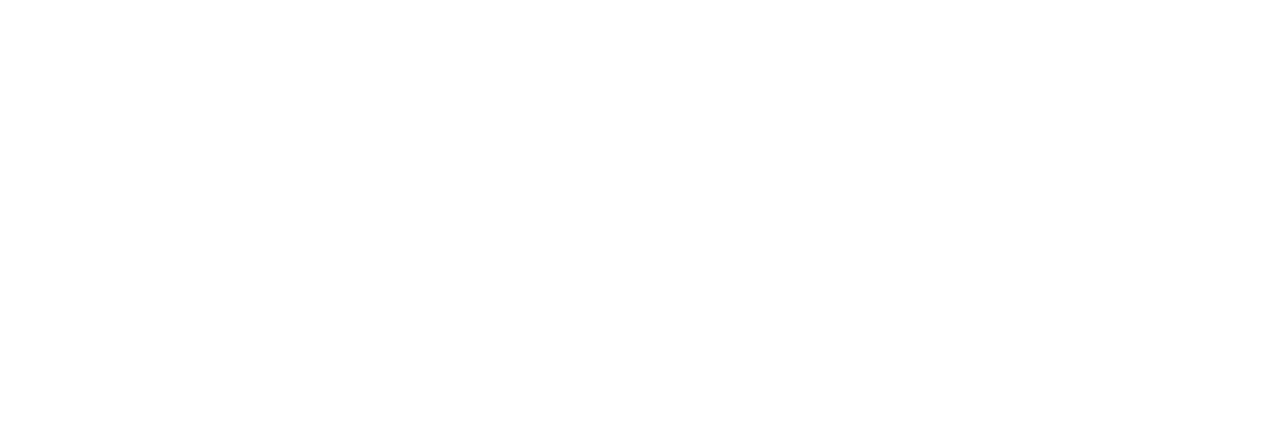
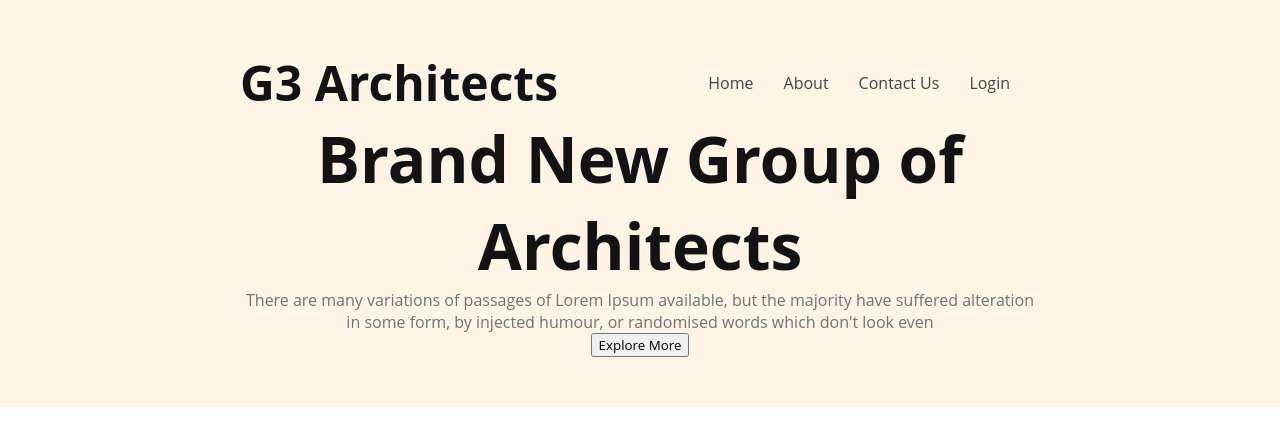
Before and after one commit to JisanEvo/G3-Architects, a plain HTML site: page index.html in a window 1280 px wide. Drawn offline with Linux system fonts and the light colour scheme.

Commit message:
added the nav section

```diff
--- a/index.html
+++ b/index.html
@@ -8,6 +8,40 @@
 </head>
 <body>
 <header>
+<nav>
+
+<h3 class="nav-title" >
+    G3 Architects
+</h3>
+<ul>
+    <li><a href="">Home</a></li>
+    <li><a href="">About</a></li>
+    <li><a href="">Contact Us</a></li>
+    <li><a href="">Login</a></li>
+</ul>
+
+</nav>
+
+
+<div class="banner">
+
+<div class="banner-content" >
+
+
+<h1 class="banner-title" >
+    Brand New
+Group of Architects
+
+</h1>
+<p class="banner-description">
+
+    There are many variations of passages of Lorem Ipsum available, but the majority have suffered alteration in some form, by injected humour, or randomised words which don't look even
+</p>
+<button class="btn-primary" >Explore More</button>
+</div>
+
+
+</div>
 
 
 </header>
--- a/style/architects.css
+++ b/style/architects.css
@@ -0,0 +1,76 @@
+/*work sans fonts*/
+
+
+@import url('https://fonts.googleapis.com/css2?family=Work+Sans:wght@200;400;500;600;700&display=swap');
+
+/* shared Style */
+
+*{
+    font-family: 'Work Sans', sans-serif;
+    font-family:'open sans', 'sans-serif'
+
+  }
+
+  *{
+    margin: 0;
+  }
+.btn-primary{
+
+}
+
+
+
+  /* header style */
+  header{
+    background-color: rgba(255, 144, 14, 0.10);
+    padding: 50px  240px;
+
+  }
+ nav{
+    display: flex;
+    justify-content: space-between;
+    align-items: center;
+ }
+
+.nav-title{
+    font-size: 3rem;
+    font-weight: 700;
+color: #131313;
+}
+
+ nav>ul{
+    display: flex;
+ }
+ nav li{
+    list-style: none;
+    margin-right: 30px;
+    font-weight: 500;
+    font-size: 1rem;
+
+ }
+ nav li a{
+    text-decoration: none;
+
+color: #424242
+ }
+
+ /* banner Style*/
+
+ .banner-content{
+    max-width: 800px;
+    margin: 0 auto;
+    text-align: center;
+
+ }
+
+
+ .banner-title{
+    font-size: 4rem;
+    font-weight: 700;
+    color: #131313;
+ }
+ .banner-description{
+    font-size: 1rem;
+    font-weight:400;
+color:#727272 ;
+}
```
